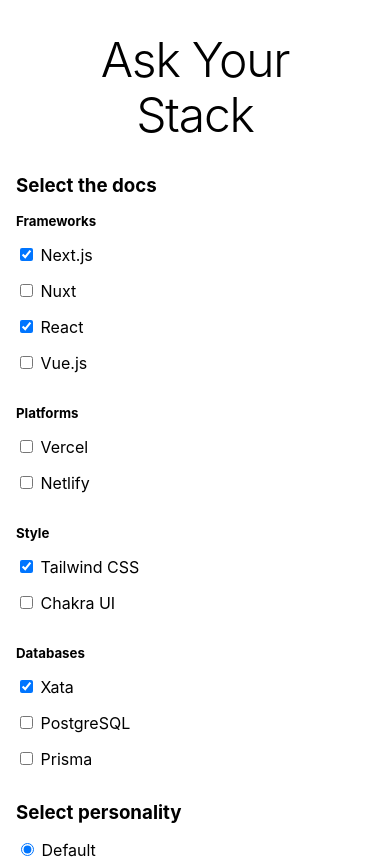
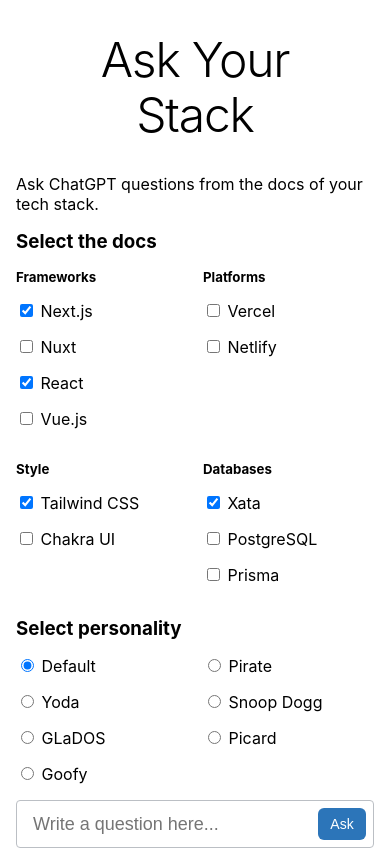
Before and after one commit to xataio/ask-your-stack, a Next.js app: page / in a window 390 px wide. Shown: the top 859 px of the page. Built offline with nearby package versions, Linux system fonts and the light colour scheme.

Commit message:
Fit better on phones

```diff
--- a/src/pages/index.tsx
+++ b/src/pages/index.tsx
@@ -233,6 +233,7 @@
       <main className={styles.main}>
         <div className={styles.container}>
           <h1 className={styles.title}>Ask Your Stack</h1>
+          <p>Ask ChatGPT questions from the docs of your tech stack.</p>
           <h3>Select the docs</h3>
           <div className={styles.grid}>
             {docSections.map(({ id, name, docs }) => (
--- a/src/styles/Home.module.css
+++ b/src/styles/Home.module.css
@@ -40,7 +40,7 @@
 
 .grid {
   display: grid;
-  grid-template-columns: repeat(auto-fit, minmax(200px, 1fr));
+  grid-template-columns: repeat(auto-fit, minmax(160px, 1fr));
   justify-content: center;
   flex-wrap: wrap;
   gap: 1rem;
```
